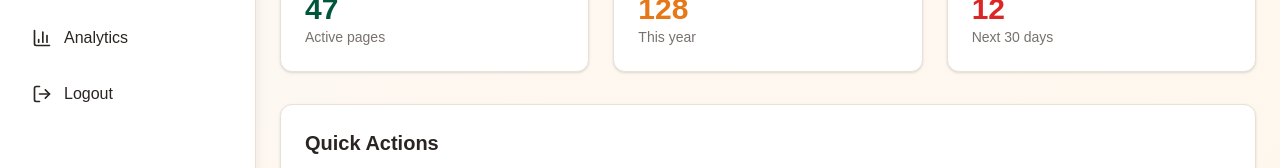
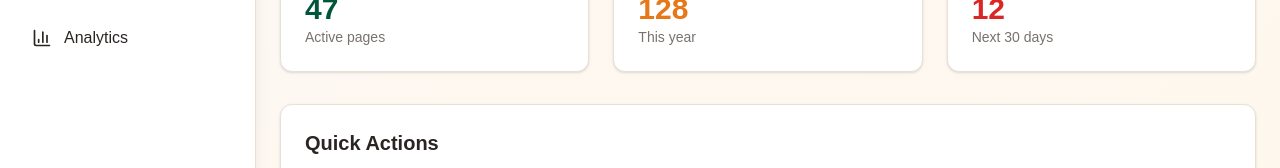
Before and after one commit to Akwa-Ibom-Tourism-Board/admin-frontend, a Next.js app: page /admin/core-website in a window 1280 px wide. Shown: the part 258-426 px from the top of the page. Built offline with nearby package versions, Linux system fonts and the light colour scheme.

Commit message:
Fix: no logout

```diff
--- a/app/admin/core-website/page.tsx
+++ b/app/admin/core-website/page.tsx
@@ -5,18 +5,18 @@
 import { useState } from "react";
 import DashboardHeader from "@/components/hospitality-portal/DashboardHeader";
 import Sidebar from "@/components/hospitality-portal/Sidebar";
-import Cookies from "js-cookie";
+// import Cookies from "js-cookie";
 
 // type CoreView = "overview" | "content" | "news" | "events" | "analytics";
 
 const CoreWebsiteDashboard = () => {
   const [activeView, setActiveView] = useState<any>("overview");
   const [sidebarOpen, setSidebarOpen] = useState(false);
-    const handleLogout = () => {
-    Cookies.remove("access_token");
-    // Cookies.remove("userProfile");
-    window.location.href = "/";
-  };
+  //   const handleLogout = () => {
+  //   Cookies.remove("access_token");
+  //   // Cookies.remove("userProfile");
+  //   window.location.href = "/";
+  // };
 
   const renderContent = () => {
     return (
@@ -94,7 +94,7 @@ const CoreWebsiteDashboard = () => {
           onViewChange={setActiveView}
           onClose={() => setSidebarOpen(false)}
           portalType="core"
-          onLogout={handleLogout}
+          // onLogout={handleLogout}
         />
 
         <main className="flex-1 p-6 lg:ml-64">
--- a/app/admin/hospitality-portal/page.tsx
+++ b/app/admin/hospitality-portal/page.tsx
@@ -9,7 +9,7 @@ import Overview from "@/components/hospitality-portal/Overview";
 import Analytics from "@/components/hospitality-portal/Analytics";
 import Entities from "@/components/hospitality-portal/Entities";
 import Reports from "@/components/hospitality-portal/Reports";
-import Cookies from "js-cookie";
+// import Cookies from "js-cookie";
 
 // type DashboardView =
 //   | "overview"
@@ -21,11 +21,11 @@ import Cookies from "js-cookie";
 const HospitalityDashboard = () => {
   const [activeView, setActiveView] = useState<any>("overview");
   const [sidebarOpen, setSidebarOpen] = useState(false);
-  const handleLogout = () => {
-    Cookies.remove("access_token");
-    // Cookies.remove("userProfile");
-    window.location.href = "/";
-  };
+  // const handleLogout = () => {
+  //   Cookies.remove("access_token");
+  //   // Cookies.remove("userProfile");
+  //   window.location.href = "/";
+  // };
 
   const renderContent = () => {
     switch (activeView) {
@@ -56,7 +56,7 @@ const HospitalityDashboard = () => {
           onViewChange={setActiveView}
           onClose={() => setSidebarOpen(false)}
           portalType="hospitality"
-          onLogout={handleLogout}
+          // onLogout={handleLogout}
         />
 
         <main className="flex-1 p-6 lg:ml-64">
--- a/components/hospitality-portal/Sidebar.tsx
+++ b/components/hospitality-portal/Sidebar.tsx
@@ -1,4 +1,4 @@
-/* eslint-disable @typescript-eslint/no-explicit-any */
+// /* eslint-disable @typescript-eslint/no-explicit-any */
 // app/admin/components/Sidebar.tsx
 import {
   LayoutDashboard,
@@ -12,15 +12,14 @@ import {
   LogOut,
 } from "lucide-react";
 
-type DashboardView = "overview" | "analytics" | "entities" | "reports" | "logout"
-type CoreView = "overview" | "content" | "news" | "events" | "analytics" | "logout"
+type DashboardView = "overview" | "analytics" | "entities" | "reports"
+type CoreView = "overview" | "content" | "news" | "events" | "analytics"
 
 interface SidebarProps {
   isOpen: boolean;
   activeView: DashboardView | CoreView;
   onViewChange: (view: DashboardView | CoreView) => void;
   onClose: () => void;
-  onLogout: () => void;
   portalType?: "hospitality" | "core";
 }
 
@@ -29,7 +28,6 @@ const Sidebar = ({
   activeView,
   onViewChange,
   onClose,
-  onLogout,
   portalType = "hospitality",
 }: SidebarProps) => {
   const hospitalityMenu = [
@@ -41,7 +39,7 @@ const Sidebar = ({
     { id: "analytics" as DashboardView, label: "Analytics", icon: BarChart3 },
     { id: "entities" as DashboardView, label: "Entities", icon: Building2 },
     { id: "reports" as DashboardView, label: "Reports", icon: Download },
-    { id: "logout" as DashboardView, label: "Logout", icon: LogOut },
+    // { id: "logout" as DashboardView, label: "Logout", icon: LogOut },
   ];
 
   const coreMenu = [
@@ -50,7 +48,7 @@ const Sidebar = ({
     { id: "news" as CoreView, label: "News", icon: Globe },
     { id: "events" as CoreView, label: "Events", icon: Calendar },
     { id: "analytics" as CoreView, label: "Analytics", icon: BarChart3 },
-    { id: "logout" as DashboardView, label: "Logout", icon: LogOut },
+    // { id: "logout" as DashboardView, label: "Logout", icon: LogOut },
   ];
 
   const menuItems = portalType === "hospitality" ? hospitalityMenu : coreMenu;
@@ -105,11 +103,7 @@ const Sidebar = ({
                 <li key={item.id}>
                   <button
                     onClick={() => {
-                      if (item.id === "logout") {
-                        onLogout();
-                      } else {
                         onViewChange(item.id);
-                      }
                       onClose();
                     }}
                     className={`
```
